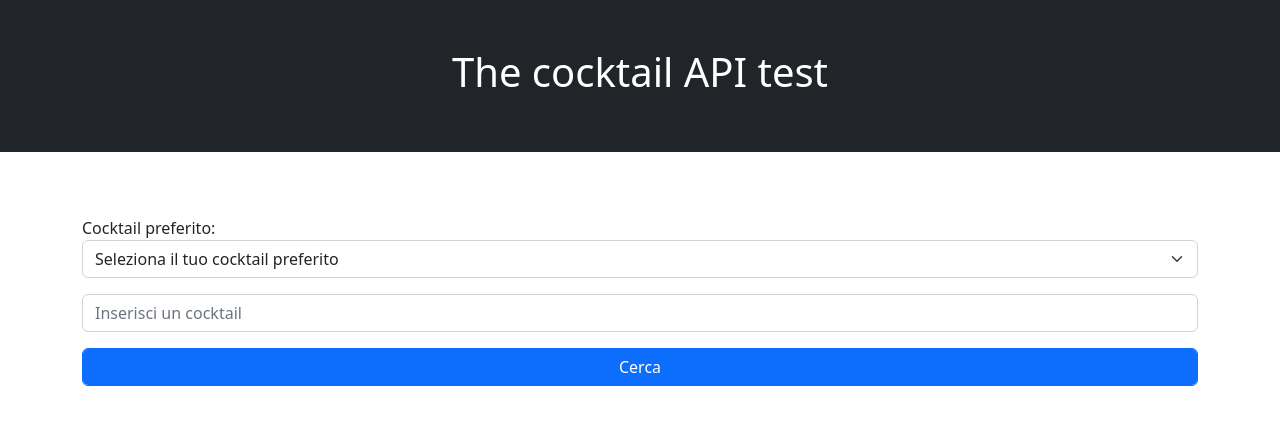
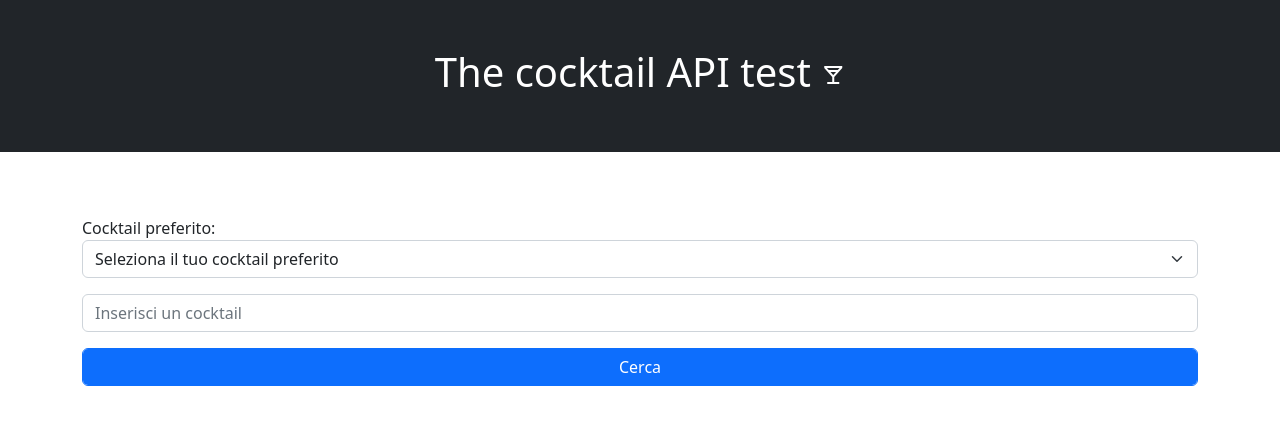
Before and after one commit to Darsing/GioccoConJS, a plain HTML site: page cocktailApi/index.html in a window 1280 px wide. Drawn offline with nearby package versions, Linux system fonts and the light colour scheme; no server answers.

Commit message:
add google icon

```diff
--- a/cocktailApi/index.html
+++ b/cocktailApi/index.html
@@ -7,12 +7,15 @@
     <meta name="viewport" content="width=device-width, initial-scale=1.0">
     <title>Cocktail api</title>
     <link href="https://cdn.jsdelivr.net/npm/bootstrap@5.2.3/dist/css/bootstrap.min.css" rel="stylesheet">
+    <link rel="stylesheet" href="https://fonts.googleapis.com/css2?family=Material+Symbols+Outlined:opsz,wght,FILL,GRAD@48,300,0,0" />
 </head>
 
 <body>
 
     <div class="container-fluid bg-dark text-white text-center p-5 mb-5">
-        <h1>The cocktail API test</h1>
+        <h1>The cocktail API test <span class="material-symbols-outlined">
+            local_bar
+            </span></h1>
     </div>
 
     <div class="container">
```
